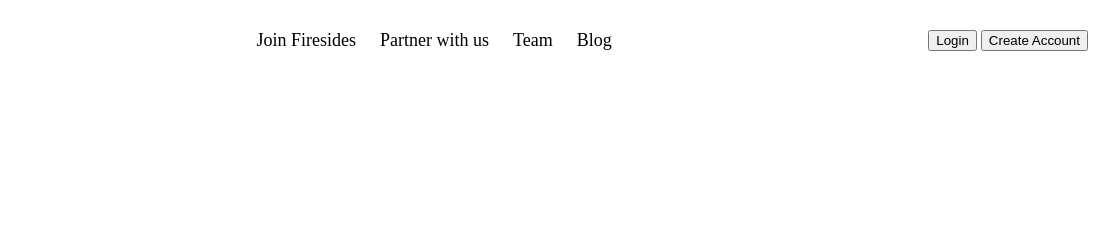
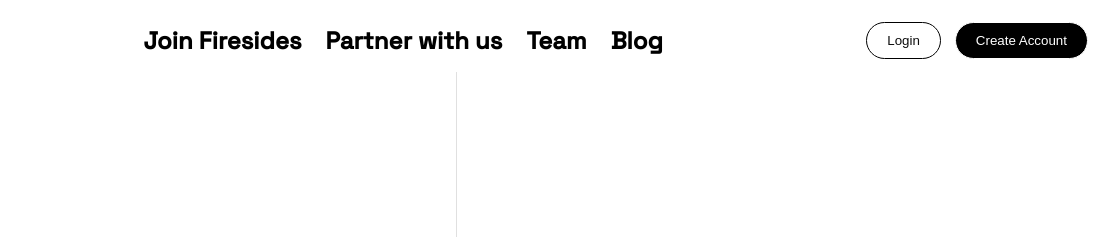
Before and after one commit to Pinkish-Warrior/Reputy, a plain HTML site: page index.html in a window 1280 px wide. Shown: the top 237 px of the page, 184-1280 px from the left. Drawn offline with Linux system fonts and the light colour scheme.

Commit message:
adding vertical line

```diff
--- a/index.html
+++ b/index.html
@@ -3,6 +3,16 @@
   <head>
     <meta charset="UTF-8" />
     <meta name="viewport" content="width=device-width, initial-scale=1.0" />
+    <link rel="preconnect" href="https://fonts.googleapis.com" />
+    <link rel="preconnect" href="https://fonts.gstatic.com" crossorigin />
+    <link
+      href="https://fonts.googleapis.com/css2?family=Open+Sans:wght@600&display=swap"
+      rel="stylesheet"
+    />
+    <link
+      href="https://fonts.googleapis.com/css2?family=Space+Grotesk:wght@500&display=swap"
+      rel="stylesheet"
+    />
     <style>
       /* Style for header */
       .header {
@@ -15,13 +25,23 @@
         max-width: 100%;
       }
 
+      .line-division {
+        display: block;
+        margin: 0 auto;
+      }
+
       .navbar-container a {
         /* Style the links inside the navbar */
         color: black;
         text-decoration: none;
-        font-size: 18px;
+        font-size: 24px;
         padding: 10px;
+        font-family: "Space Grotesk", sans-serif;
+        font-weight: bold;
       }
+      /* body {
+        font-family: open-sans;
+      } */
 
       /* Style for container (parent element) */
       .container {
@@ -29,11 +49,25 @@
         align-items: center;
       }
 
-      .button {
-        display: flex;
+      button {
+        display: inline-block;
         align-items: center;
         justify-content: space-between;
-        border-radius: 5px;
+        border-radius: 20px;
+        font-style: open-sans;
+      }
+      .login {
+        background-color: #ffffff;
+        border: 1px solid #000000;
+        color: #0e0e0e;
+        padding: 10px 20px;
+        margin-right: 10px;
+      }
+      .account {
+        background-color: #000000;
+        border: 1px solid #ffffff;
+        color: #ffffff;
+        padding: 10px 20px;
       }
 
       /* Style for the first mobile phone image */
@@ -81,13 +115,14 @@
       <img
         src="./images/reputy iphone mockup 1.svg"
         class="phone1"
-        alt="communication1"
+        alt="iphone1"
       />
       <img
         src="./images/reputy iphone mockup 2 1.svg"
         class="phone2"
-        alt="communication2"
+        alt="iphone2"
       />
+      <img src="./images/Line 3.png" class="line-division" alt="vertical-bar" />
     </div>
   </body>
 </html>
```
Also changed, not shown: images/Line 3.png (added).
